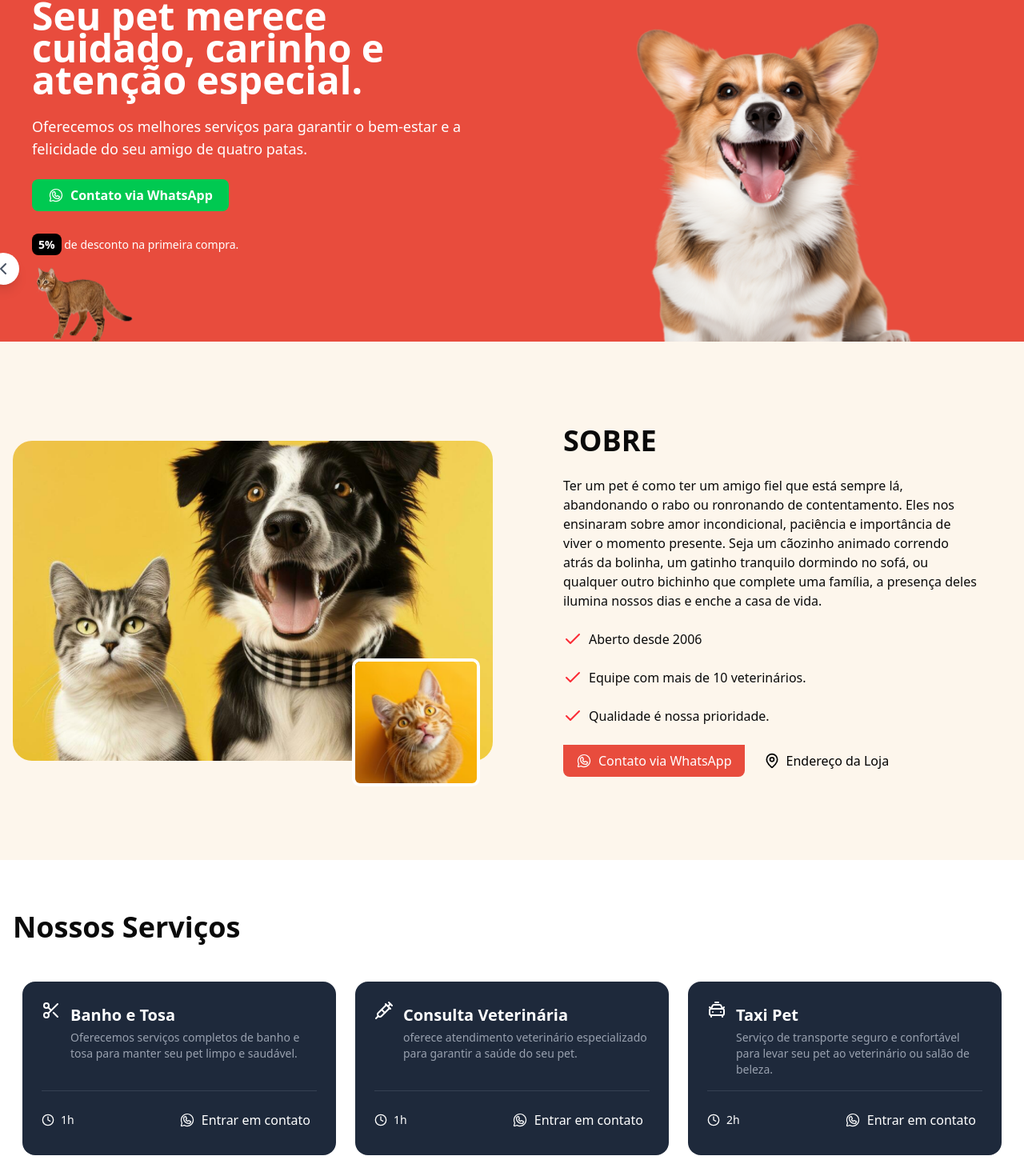
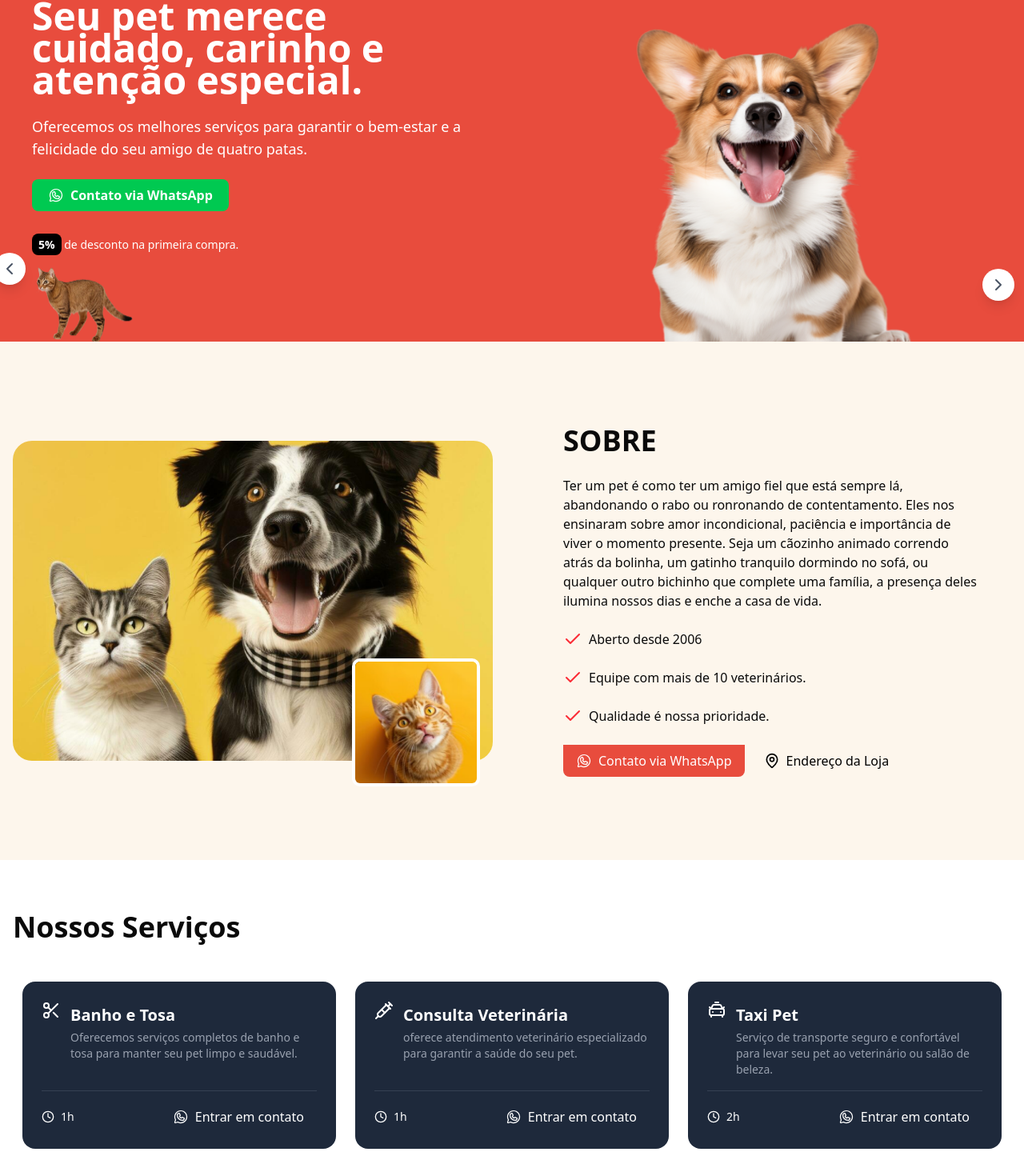
Before and after one commit to vitoriaeliza78/petdev, a Next.js app: page / in a window 1280 px wide. Shown: the part 64-1534 px from the top of the page at 80% size. Built offline with nearby package versions, Linux system fonts and the light colour scheme.

Commit message:
ajustando um bug

```diff
--- a/app/_components/service.tsx
+++ b/app/_components/service.tsx
@@ -99,7 +99,7 @@ export function Service() {
                                             {/* Link do WhatsApp */}
                                             <a
                                                 href="#"
-                                                className='flex items-center justify-center gap-2 hover:bg-red-600 p-2 rounded-lg duration-300'
+                                                className='flex items-center justify-center gap-2 hover:bg-red-600 px-4 py-1 rounded-md duration-300'
                                             >
                                                 <WhatsappLogoIcon className='w-5 h-5'/>
                                                 Entrar em contato
@@ -114,11 +114,21 @@ export function Service() {
                     {/* Botões de navegação */}
 
                     <button className='bg-white flex items-center justify-center rounded-full shadow-lg w-10 h-10 absolute
-                    left-1 -translate-y-1/2 -translate-x-1/2 top-1/2'
-                    onClick={scrollPrev}>
+                    left-3 -translate-y-1/2 -translate-x-1/2 top-1/2 z-10'
+                    onClick={scrollPrev}
+                    >
                         <ChevronLeft
                         className='w-6 h-6 text-gray-600 ' />
                     </button>
+
+                    <button className='bg-white flex items-center justify-center rounded-full shadow-lg w-10 h-10 absolute
+                    right-3  top-1/2 z-10'
+                    onClick={scrollNext}
+                    >
+                        <ChevronRight
+                        className='w-6 h-6 text-gray-600 ' />
+                    </button>
+
                 </div>
             </div>
         </section>
```
